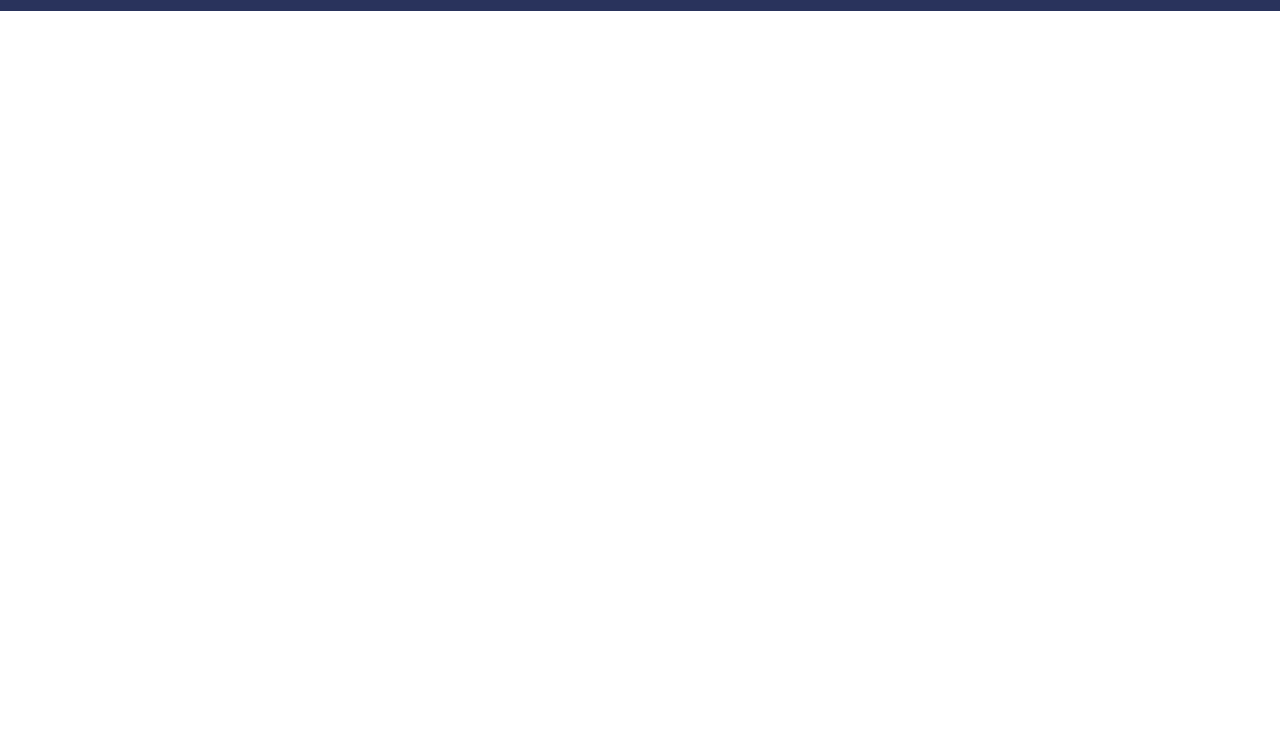
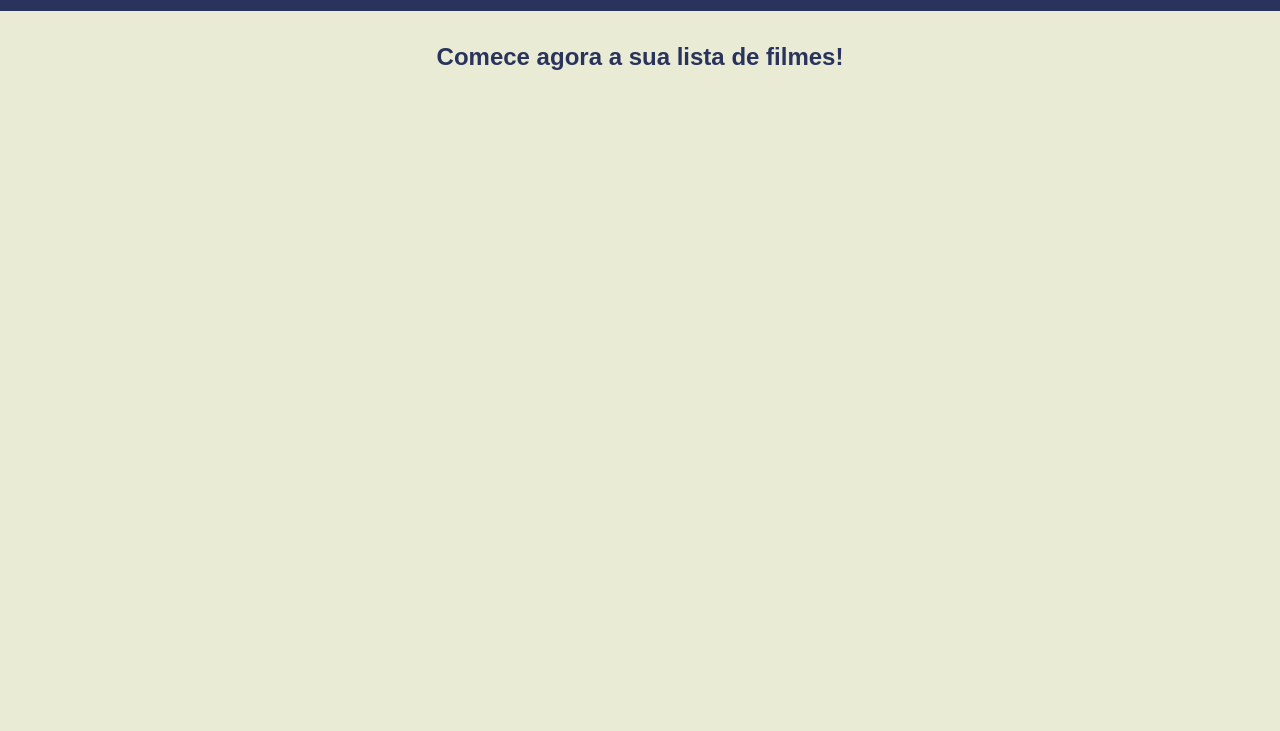
Before and after one commit to gsoaresdz/mymovies, a plain HTML site: page index.html in a window 1280 px wide. Shown: the part 69-800 px from the top of the page. Drawn offline with nearby package versions, Linux system fonts and the light colour scheme.

Commit message:
Seção principal da página

```diff
--- a/index.html
+++ b/index.html
@@ -25,7 +25,10 @@
       <button id="search-button"><i class="bi bi-search"></i></button>
     </section>
   </header>
-  <main></main>
+  <main>
+    <h2>Comece agora a sua lista de filmes!</h2>
+    <section id="movie-list"></section>
+  </main>
 </body>
 
 </html>
--- a/style.css
+++ b/style.css
@@ -11,6 +11,12 @@
   margin: 0;
   padding: 0;
   font-family: sans-serif;
+}
+
+body {
+  display: flex;
+  flex-direction: column;
+  min-height: 100dvh;
 }
 
 header {
@@ -80,3 +86,11 @@ header > h2 > i {
 #search-button:hover {
   background-color: var(--light-primary);
 }
+
+main {
+  text-align: center;
+  padding: 2rem 0;
+  background-color: var(--lightest-color);
+  color: var(--primary-color);
+  flex-grow: 1;
+}
```
